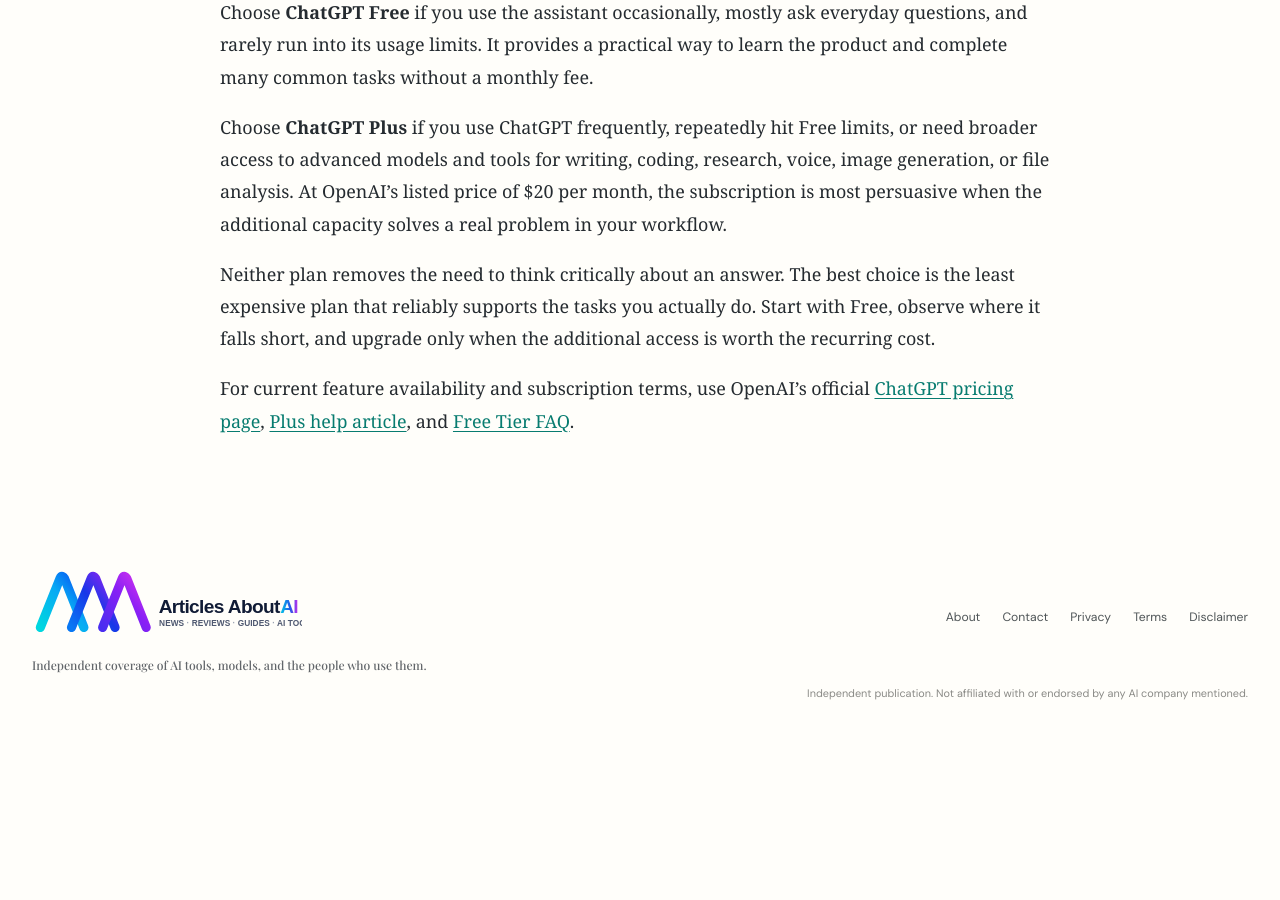
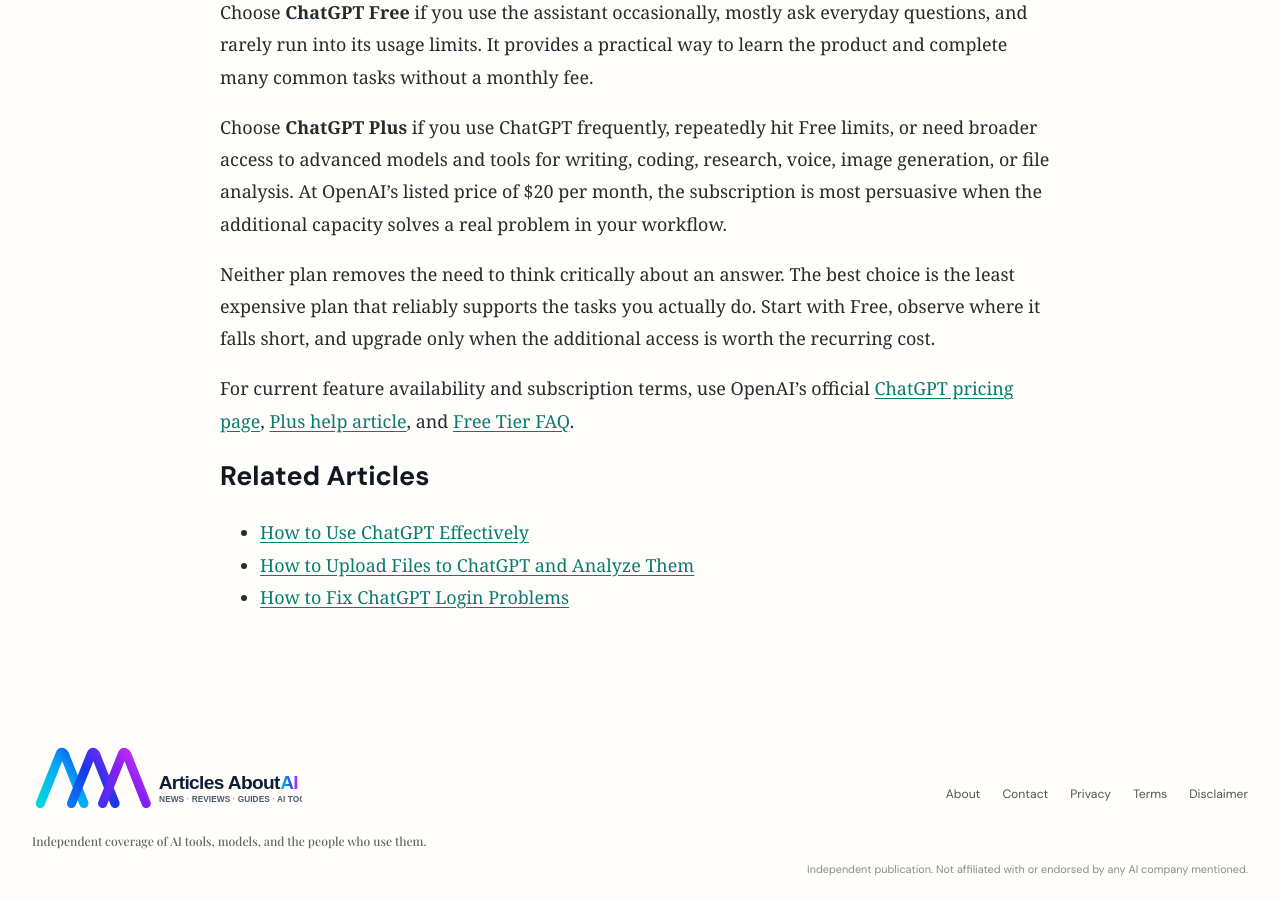
Before and after one commit to todaysnewsai/ChatGPTScope, a Jekyll site: the page built from _posts/2026-10-10-chatgpt-free-vs-plus-what-is-the-difference.md, in a window 1280 px wide and 900 px high, scrolled down 10621 px. Built offline with Jekyll 4.4.1, drawn with Linux system fonts in a browser that asks for light colours; before the commit the page ends 11345 px from its top, so only the background shows below that.

Commit message:
Add relevant internal links to article

```diff
--- a/_posts/2026-10-10-chatgpt-free-vs-plus-what-is-the-difference.md
+++ b/_posts/2026-10-10-chatgpt-free-vs-plus-what-is-the-difference.md
@@ -190,3 +190,9 @@
 Neither plan removes the need to think critically about an answer. The best choice is the least expensive plan that reliably supports the tasks you actually do. Start with Free, observe where it falls short, and upgrade only when the additional access is worth the recurring cost.
 
 For current feature availability and subscription terms, use OpenAI's official [ChatGPT pricing page](https://openai.com/chatgpt/pricing), [Plus help article](https://help.openai.com/en/articles/6950777-what-is-chatgpt-plus), and [Free Tier FAQ](https://help.openai.com/en/articles/9275245-chatgpt-free-tier-faq).
+
+## Related Articles
+
+- [How to Use ChatGPT Effectively](https://articlesaboutai.com/guides/2026/10/09/how-to-use-chatgpt-effectively/)
+- [How to Upload Files to ChatGPT and Analyze Them](https://articlesaboutai.com/guides/2026/10/10/how-to-upload-files-to-chatgpt-and-analyze-them/)
+- [How to Fix ChatGPT Login Problems](https://articlesaboutai.com/troubleshooting/2026/10/09/how-to-fix-chatgpt-login-problems/)
```
